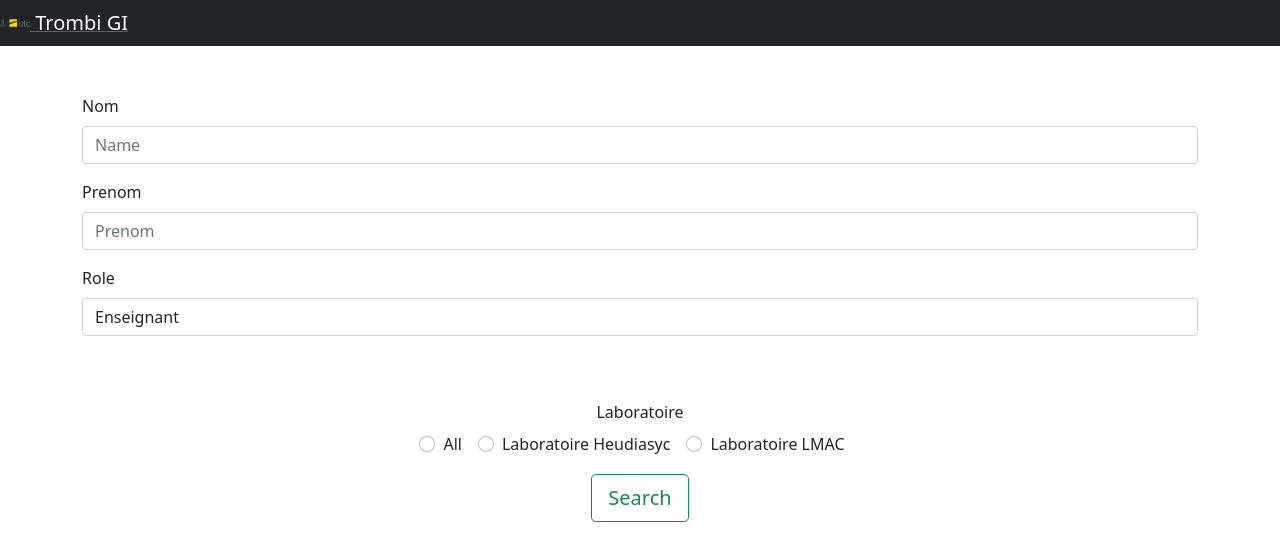
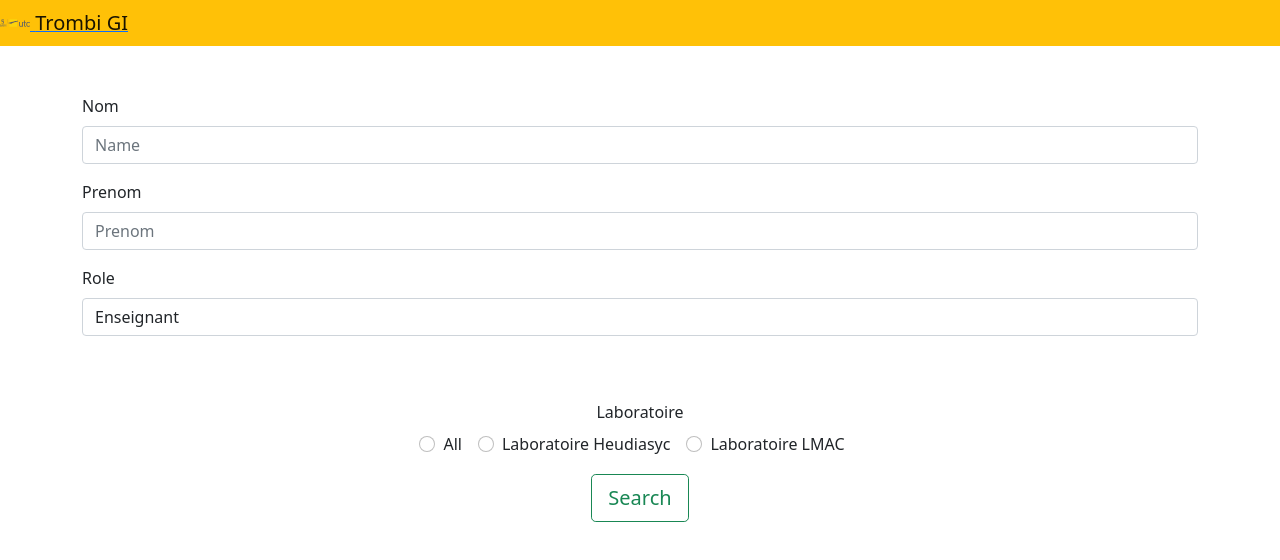
Before and after one commit to uzunigat/trombi-utc, a React (Create React App) app: page / in a window 1280 px wide. Shown: the top 560 px of the page. Built offline with nearby package versions, Linux system fonts and the light colour scheme.

Commit message:
Feat: color amarillo utc

```diff
--- a/src/components/CHeader.js
+++ b/src/components/CHeader.js
@@ -10,7 +10,7 @@ const CHeader = () => {
 
     return (
 
-        <Navbar bg="dark" variant="dark">
+        <Navbar className="bg-warning" >
 
         <Link to="/">
           <Navbar.Brand href="#">
```
